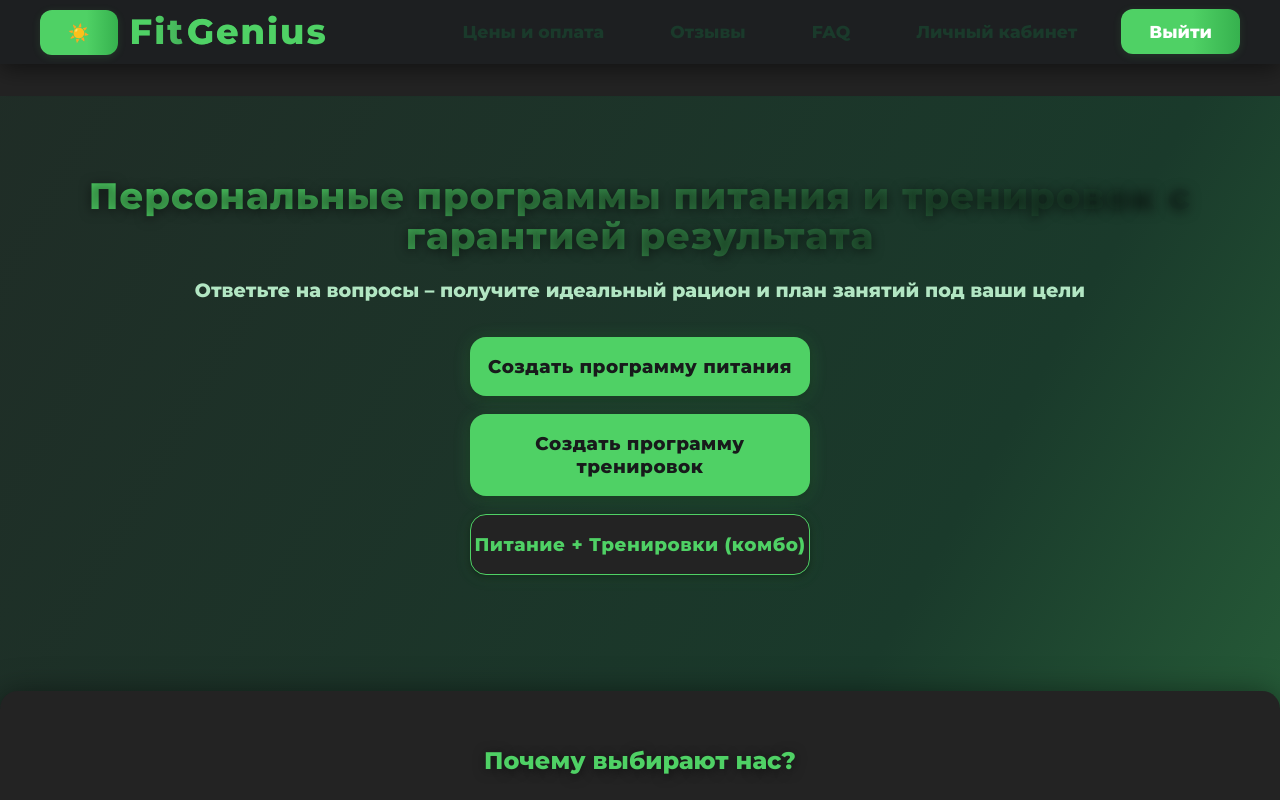
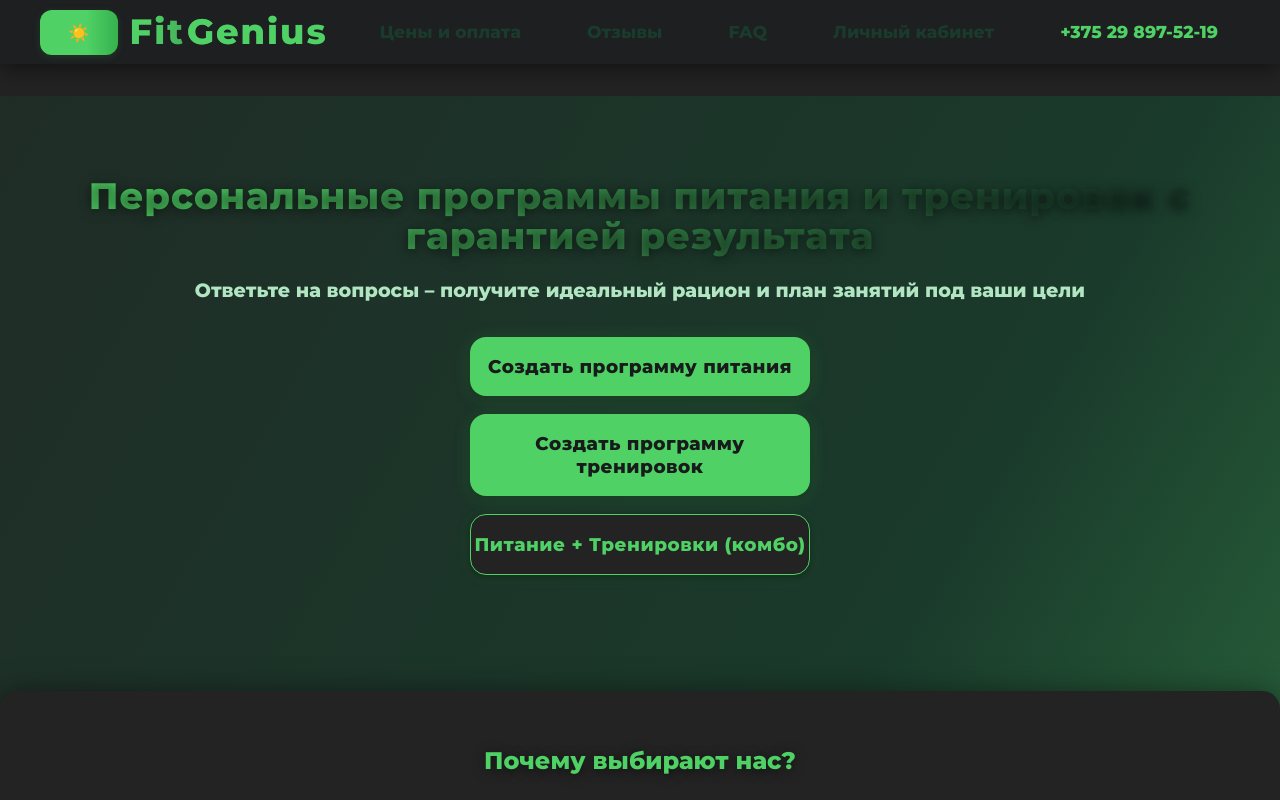
Before and after one commit to AKASHISSR/fitness-planner, a React (Vite) app: page / in a window 1280 px wide. Shown: the top 800 px of the page. Built offline with nearby package versions, Linux system fonts and the light colour scheme; no server answers; sample sign-in values are in the browser's storage.

Commit message:
feat: кнопка 'Выйти' теперь в личном кабинете рядом с именем, в меню — номер телефона

```diff
--- a/src/App.jsx
+++ b/src/App.jsx
@@ -97,7 +97,7 @@ function Header() {
           {user ? (
             <>
               <Link to="/dashboard" onClick={() => setIsMobileMenuOpen(false)}>Личный кабинет</Link>
-              <button onClick={handleLogout} className="main-nav-btn">Выйти</button>
+              <span className="main-nav-phone" style={{color:'#4fd165',fontWeight:700,fontSize:'1.08rem',padding:'10px 22px'}}>+375 29 897-52-19</span>
             </>
           ) : (
             <>
--- a/src/pages/DashboardPage.jsx
+++ b/src/pages/DashboardPage.jsx
@@ -192,12 +192,14 @@ function DashboardPage() {
                 />
                 <button onClick={handleNameSave} disabled={loadingName || !newName.trim()} style={{padding:'4px 10px',borderRadius:8,border:'none',background:'#4fd165',color:'#fff',fontWeight:700,cursor:'pointer'}}>Сохранить</button>
                 <button onClick={()=>{setEditName(false);setNewName(user.name);}} disabled={loadingName} style={{padding:'4px 10px',borderRadius:8,border:'none',background:'#eee',color:'#333',fontWeight:700,cursor:'pointer'}}>Отмена</button>
+                <button onClick={()=>{localStorage.removeItem('fitgenius_user');localStorage.removeItem('fitgenius_paid_type');window.location.href='/'}} style={{padding:'4px 14px',borderRadius:8,border:'none',background:'#4fd165',color:'#fff',fontWeight:700,cursor:'pointer',marginLeft:8}}>Выйти</button>
               </div>
             ) : (
               <div className="profile-block-name" style={{fontWeight:800,fontSize:'1.2rem',color:'#1a3a2b',display:'flex',alignItems:'center',gap:8}}>
                 {user.name}
                 <button onClick={()=>setEditName(true)} style={{background:'none',border:'none',color:'#4fd165',cursor:'pointer',fontSize:18}} title="Редактировать имя">✏️</button>
                 {loadingName && <span style={{fontSize:14,color:'#888',marginLeft:8}}>Сохранение...</span>}
+                <button onClick={()=>{localStorage.removeItem('fitgenius_user');localStorage.removeItem('fitgenius_paid_type');window.location.href='/'}} style={{padding:'4px 14px',borderRadius:8,border:'none',background:'#4fd165',color:'#fff',fontWeight:700,cursor:'pointer',marginLeft:8}}>Выйти</button>
               </div>
             )}
             <div className="profile-block-email" style={{color:'#444',fontSize:'1rem'}}>{user.email || '—'}</div>
```
